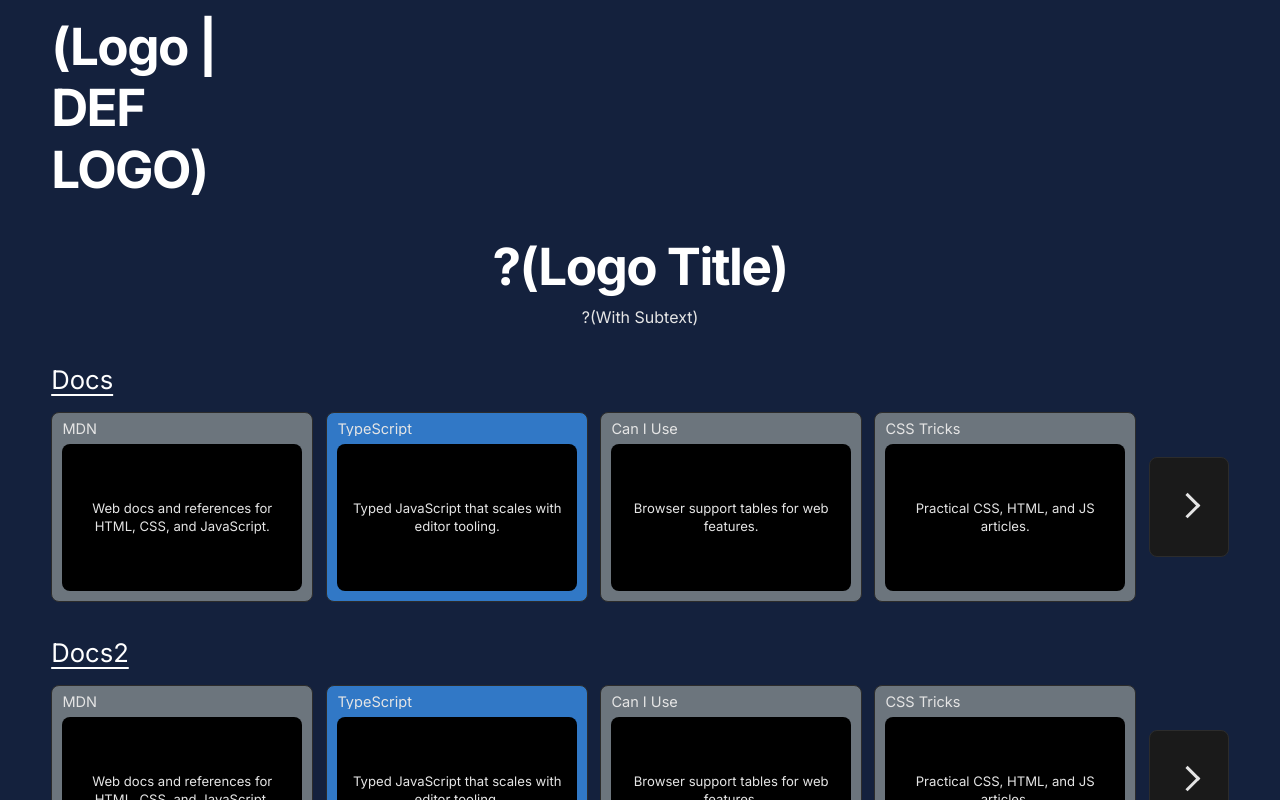
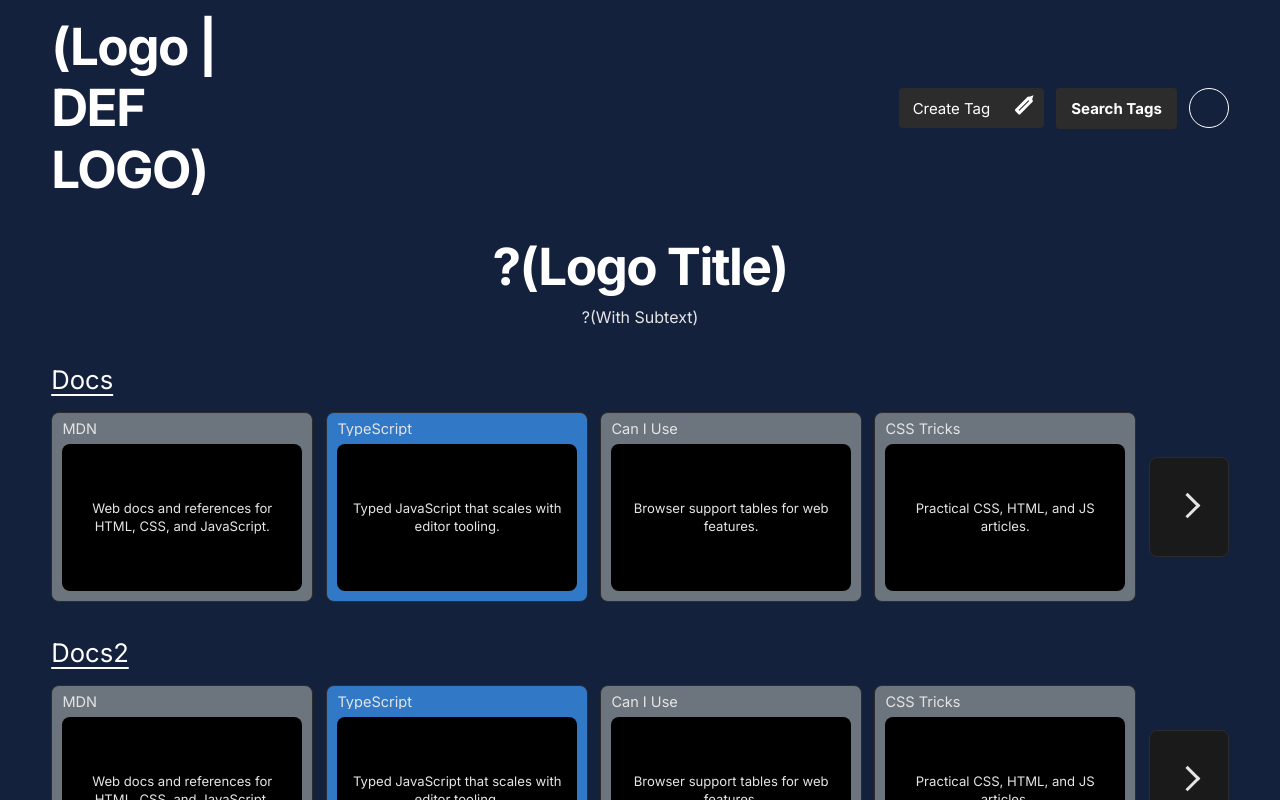
Before and after one commit to WithaY23/Utility-Preview-Page, a React (Vite) app: page / in a window 1280 px wide. Shown: the top 800 px of the page. Built offline with nearby package versions, Linux system fonts and the light colour scheme.

Commit message:
Added navigation buttons to navbar, searchtag is functional create and avatar are not *HomePage **Uses NavLink to support anchor tag usage *NavBar **Seems to use excessive css, need to check

```diff
--- a/src/pages/HomePage.tsx
+++ b/src/pages/HomePage.tsx
@@ -4,7 +4,9 @@ import '../styles/preview.css'
 import '../styles/HomePage.css'
 import NavBar from './NavBar'
 import type { Tag } from '../types/tag'
-import { useNavigate } from 'react-router-dom'
+// import { useNavigate } from 'react-router-dom'
+import { Link } from 'react-router-dom';
+
 
 type HomePageProps = {
   tags: Tag[]
@@ -12,7 +14,7 @@ type HomePageProps = {
 
 function HomePage({ tags }: HomePageProps) {
   const homeTags = tagsForHome(tags)
-  const navigate = useNavigate()
+  // const navigate = useNavigate()
 
   return (
     <div className="home">
@@ -27,13 +29,12 @@ function HomePage({ tags }: HomePageProps) {
       ))}
 
       {shouldShowSeeAllTags(tags.length) ? (
-        <button
-          type="button"
+        <Link
+          to="/view"
           className="see-all-tags"
-          onClick={() => navigate('/view')}
         >
           See All Tags
-        </button>
+        </Link>
       ) : null}
 
     </div>
--- a/src/pages/NavBar.tsx
+++ b/src/pages/NavBar.tsx
@@ -1,11 +1,35 @@
 import '../styles/NavBar.css'
 import { useSiteConfig } from '../context/SiteConfigContext'
+import { NavLink } from 'react-router-dom'
 export default function NavBar()
 {
     const { config } = useSiteConfig()
     return (
         <header className="navbar__header">
         <p className="navbar__logo">{config.siteName}</p>
+        <nav className="navbar__actions" aria-label="Primary navigation">
+          <div className="navbar__create-group">
+            <button type="button" className="navbar__create-action">
+              Create Tag
+            </button>
+            <button
+              type="button"
+              className="navbar__edit-action"
+              aria-label="Create a tag"
+            >
+              <span className="navbar__pencil" aria-hidden="true" />
+            </button>
+          </div>
+          <NavLink
+            to="/view"
+            className={({ isActive }) =>
+              `navbar__link${isActive ? ' navbar__link--active' : ''}`
+            }
+          >
+            Search Tags
+          </NavLink>
+          <span className="navbar__avatar" aria-label="Profile" role="img" />
+        </nav>
       </header>
     )
 }
--- a/src/styles/NavBar.css
+++ b/src/styles/NavBar.css
@@ -1,7 +1,8 @@
 .navbar__header {
   display: flex;
-  align-items: flex-start;
+  align-items: center;
   justify-content: space-between;
+  gap: 1rem;
 }
 .navbar__logo {
   max-width: 15rem;
@@ -11,3 +12,117 @@
   letter-spacing: -0.03em;
   color: var(--text-h);
 }
+.navbar__actions {
+  display: flex;
+  align-items: center;
+  gap: 0.75rem;
+}
+.navbar__create-group {
+  display: flex;
+  align-items: center;
+  border-radius: 0.25rem;
+  background: var(--border);
+}
+.navbar__create-action,
+.navbar__edit-action {
+  border: 0;
+  color: var(--text-h);
+  background: transparent;
+  font: inherit;
+  cursor: pointer;
+}
+.navbar__create-action {
+  min-height: 2.5rem;
+  padding: 0.5rem 0.875rem;
+  font-size: 0.9375rem;
+}
+.navbar__edit-action {
+  position: relative;
+  width: 2.5rem;
+  height: 2.5rem;
+}
+.navbar__create-group:hover,
+.navbar__create-group:focus-within {
+  outline: 1px solid var(--text-h);
+  outline-offset: 0;
+}
+.navbar__create-action:focus-visible,
+.navbar__edit-action:focus-visible {
+  outline: 2px solid var(--text-h);
+  outline-offset: 2px;
+}
+.navbar__pencil {
+  position: absolute;
+  width: 1.25rem;
+  height: 0.45rem;
+  border: 0.2rem solid var(--text-h);
+  border-radius: 0.1rem;
+  transform: rotate(-45deg);
+  top: 0.85rem;
+  left: 0.6rem;
+  box-sizing: border-box;
+}
+.navbar__pencil::after {
+  content: '';
+  position: absolute;
+  right: -0.45rem;
+  top: -0.2rem;
+  border-left: 0.4rem solid var(--text-h);
+  border-top: 0.2rem solid transparent;
+  border-bottom: 0.2rem solid transparent;
+}
+.navbar__link {
+  display: inline-flex;
+  align-items: center;
+  min-height: 2.5rem;
+  box-sizing: border-box;
+  padding: 0.5rem 0.875rem;
+  border: 1px solid transparent;
+  border-radius: 0.25rem;
+  color: var(--text-h);
+  background: var(--border);
+  font-size: 0.9375rem;
+  font-weight: 600;
+  text-decoration: none;
+}
+.navbar__link:hover,
+.navbar__link:focus-visible {
+  border-color: var(--text-h);
+}
+.navbar__link:focus-visible {
+  outline: 2px solid var(--text-h);
+  outline-offset: 2px;
+}
+.navbar__link--active {
+  border-color: var(--text-h);
+}
+.navbar__action-placeholder {
+  width: 2.5rem;
+  height: 2.5rem;
+}
+.navbar__avatar {
+  display: block;
+  width: 2.5rem;
+  height: 2.5rem;
+  border: 1px solid var(--text-h);
+  border-radius: 50%;
+  box-sizing: border-box;
+}
+
+@media (max-width: 36rem) {
+  .navbar__actions {
+    gap: 0.5rem;
+  }
+
+  .navbar__action-placeholder {
+    display: none;
+  }
+
+  .navbar__link {
+    padding-inline: 0.625rem;
+  }
+
+  .navbar__create-action {
+    padding-inline: 0.625rem;
+  }
+}
```
